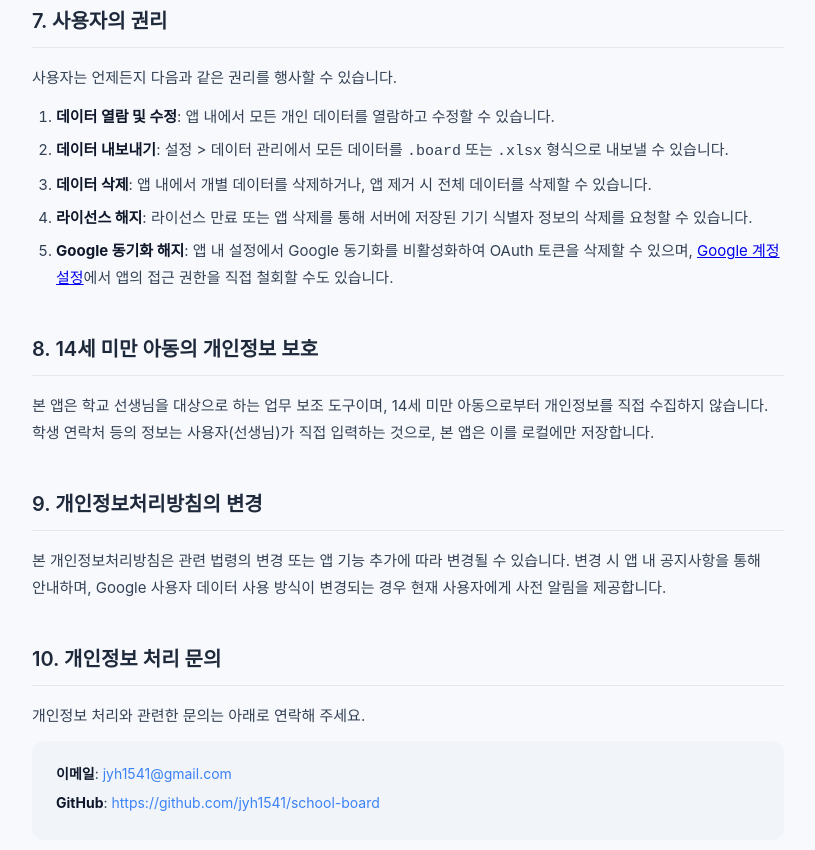
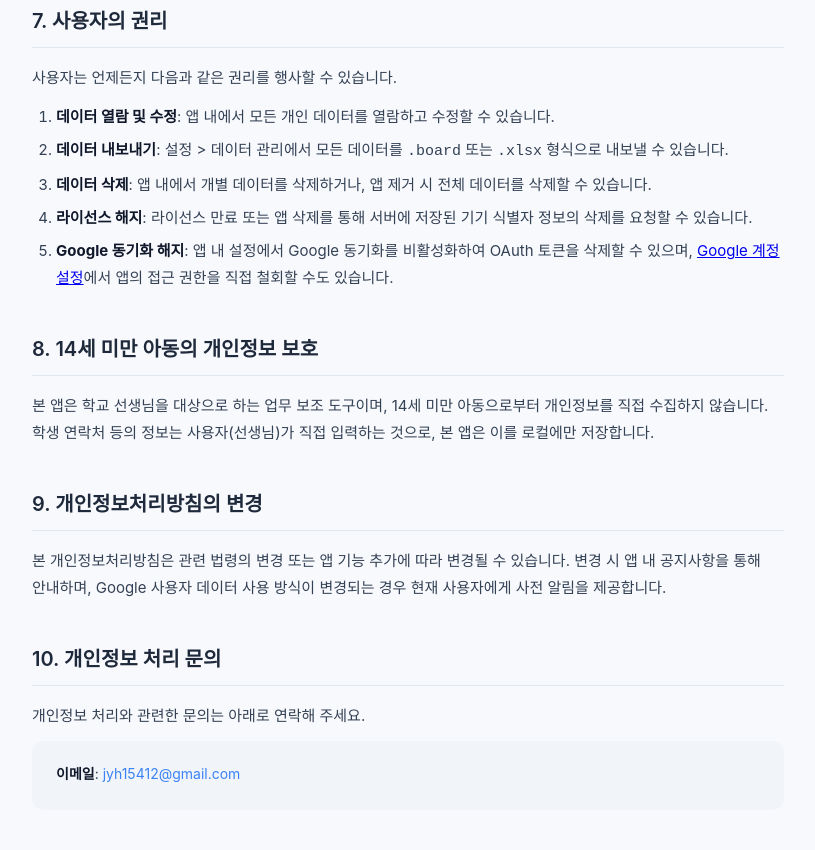
Before and after one commit to jyh1541/school-board-releases, a website: page privacy.html in a window 1280 px wide. Shown: the part 5794-6644 px from the top of the page, without its empty margins (232-1047 px from the left). Drawn offline with Linux system fonts and the light colour scheme; a web font is replaced by a local one.

Commit message:
Update privacy contact email address

```diff
--- a/privacy.html
+++ b/privacy.html
@@ -293,8 +293,7 @@
       <h2>10. 개인정보 처리 문의</h2>
       <p>개인정보 처리와 관련한 문의는 아래로 연락해 주세요.</p>
       <div class="contact-box">
-        <p><strong>이메일</strong>: <a href="mailto:jyh1541@gmail.com">jyh1541@gmail.com</a></p>
-        <p><strong>GitHub</strong>: <a href="https://github.com/jyh1541/school-board" target="_blank" rel="noopener">https://github.com/jyh1541/school-board</a></p>
+        <p><strong>이메일</strong>: <a href="mailto:jyh15412@gmail.com">jyh15412@gmail.com</a></p>
       </div>
     </div>
   </div>
```
